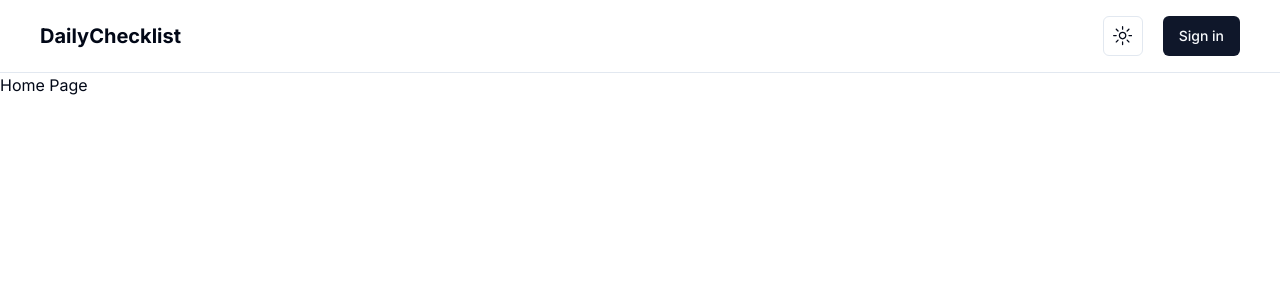
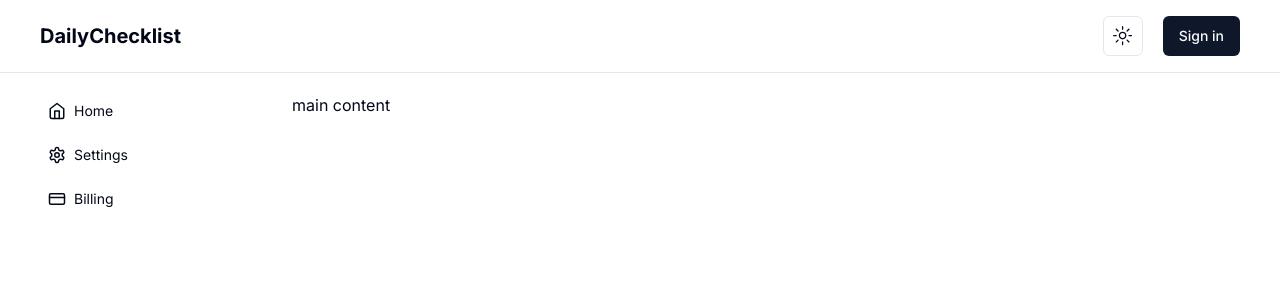
Before and after one commit to peterpardo/daily-checklist, a Next.js app: page /home in a window 1280 px wide. Shown: the top 300 px of the page. Built offline with nearby package versions, Linux system fonts and the light colour scheme; no server answers.

Commit message:
feat: added home side navbar

```diff
--- /dev/null
+++ b/app/home/_constants/index.ts
@@ -0,0 +1,19 @@
+import { CreditCard, Home, Settings } from 'lucide-react';
+
+export const navItems = [
+  {
+    name: 'Home',
+    link: '/home',
+    icon: Home,
+  },
+  {
+    name: 'Settings',
+    link: '/settings',
+    icon: Settings,
+  },
+  {
+    name: 'Billing',
+    link: '/billing',
+    icon: CreditCard,
+  },
+];
--- a/app/home/page.tsx
+++ b/app/home/page.tsx
@@ -1,5 +1,30 @@
+'use client';
+
+import { navItems } from '@/app/home/_constants';
+import Link from 'next/link';
+import { usePathname } from 'next/navigation';
 import React from 'react';
 
 export default function Home() {
-  return <div>Home Page</div>;
+  const path = usePathname();
+  // add active link
+  console.log(path);
+
+  return (
+    <div className="container flex items-start gap-x-5 py-5">
+      <div className="w-60 h-[90vh] flex flex-col gap-y-2">
+        {navItems.map((item, i) => (
+          <Link
+            key={i}
+            href={item.link}
+            className="flex items-center gap-x-2 text-sm w-full px-4 py-2 rounded hover:bg-accent hover:text-accent-foreground"
+          >
+            <item.icon size={18} />
+            <span>{item.name}</span>
+          </Link>
+        ))}
+      </div>
+      <div>main content</div>
+    </div>
+  );
 }
```
